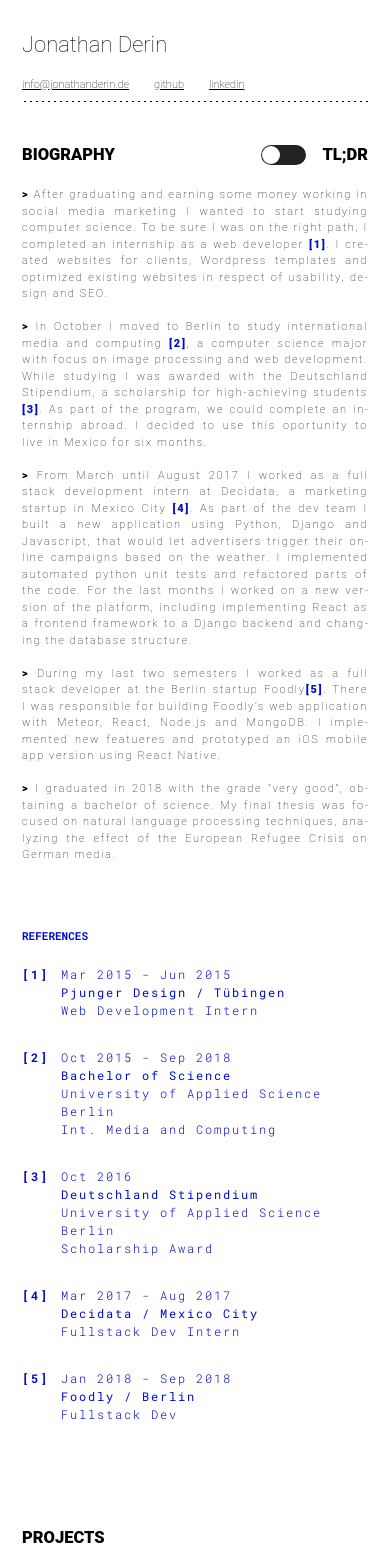
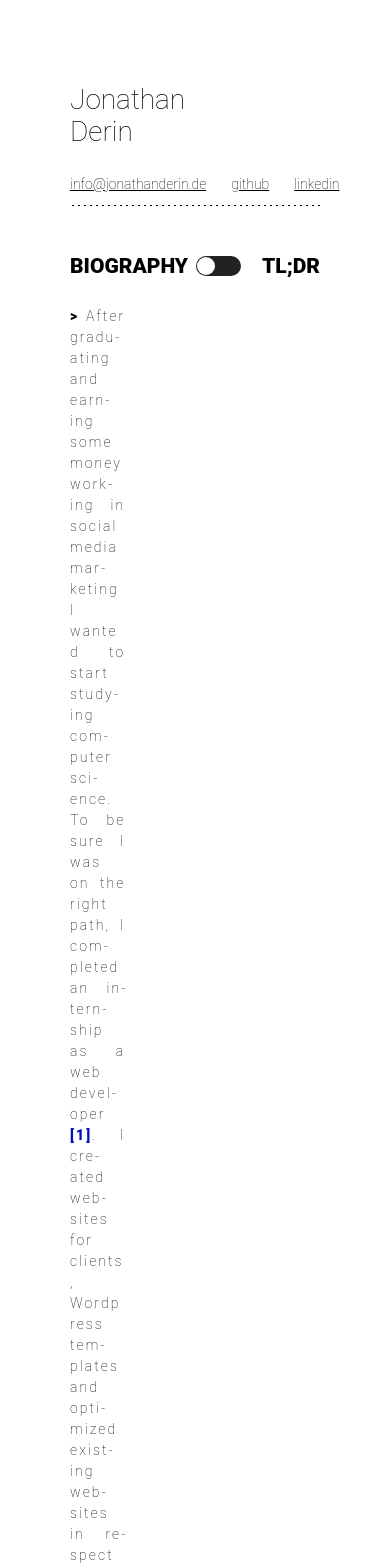
Before and after one commit to bbrinx/bbrinx.github.io, a React (Create React App) app: page / in a window 390 px wide. Shown: the top 1567 px of the page. Built offline with nearby package versions, Linux system fonts and the light colour scheme.

Commit message:
add responsive layout for tablets

```diff
--- a/src/App.js
+++ b/src/App.js
@@ -36,7 +36,7 @@ class App extends Component {
   render() {
     return (
       <div className="App">
-
+        <div className="content-wrapper">
           <header className="App-header dashed-line">
             <div className="header-wrapper">
               <h1>Jonathan Derin</h1>
@@ -221,7 +221,7 @@ class App extends Component {
               </div>
             </div>
           </main>
-
+        </div>
       </div>
     );
   }
--- a/src/App.scss
+++ b/src/App.scss
@@ -1,7 +1,7 @@
 @import url('https://fonts.googleapis.com/css?family=Roboto+Mono:300,400,700|Montserrat:300,400,900');
 
-$smartphones: "only screen and (max-width: 479px)";
-$tablets: "only screen and (max-width: 959px)";
+$mobile: "only screen and (min-device-width : 320px) and (max-device-width : 480px)";
+$tablets: "only screen and (min-device-width : 768px) and (max-device-width : 1024px)";
 $laptops: "only screen and (min-width: 1200px) and (max-width: 1600px)";
 
 $black: #222;
@@ -68,6 +68,10 @@ p {
 }
 
 .App {
+  margin: 0 auto;
+  max-width: 1600px;
+}
+.content-wrapper {
   margin: 5em 5em;
   .App-header {
     display: flex;
@@ -279,7 +283,7 @@ p {
   background-repeat: repeat-x;
 }
 
-@media #{$tablets} {
+@media #{$mobile} {
   body {
     font-size: 11px;
   }
@@ -289,7 +293,7 @@ p {
   .mobile {
     display: unset;
   }
-  .App {
+  .content-wrapper {
     margin: 2em;
     .App-header {
       .header-wrapper {
@@ -337,3 +341,62 @@ p {
     }
   }
 }
+
+@media #{$tablets} {
+  body {
+    font-size: 14px;
+  }
+  .desktop {
+    display: none;
+  }
+  .mobile {
+    display: unset;
+  }
+  .content-wrapper {
+    .App-header {
+      height: unset;
+      .header-wrapper {
+        padding: 1em 0;
+        flex-direction: column;
+        h1 {
+          margin-bottom: 1em;
+        }
+      }
+    }
+    .main {
+      .header {
+        width: unset;
+      }
+      .bio {
+        flex-direction: column;
+        .bio-text {
+          width: unset;
+        }
+      }
+      .projects {
+        flex-direction: column;
+        .projects-text {
+          width: unset;
+          .header {
+            width: 50%;
+          }
+        }
+      }
+      .text {
+        height: unset !important;
+      }
+      .ref {
+        width: unset;
+        .ref-wrapper {
+          padding: unset;
+          .references {
+            flex-direction: row;
+            .reference {
+              width: 30%;
+            }
+          }
+        }
+      }
+    }
+  }
+}
```
Lines whose indentation alone changed are shown as unchanged.
